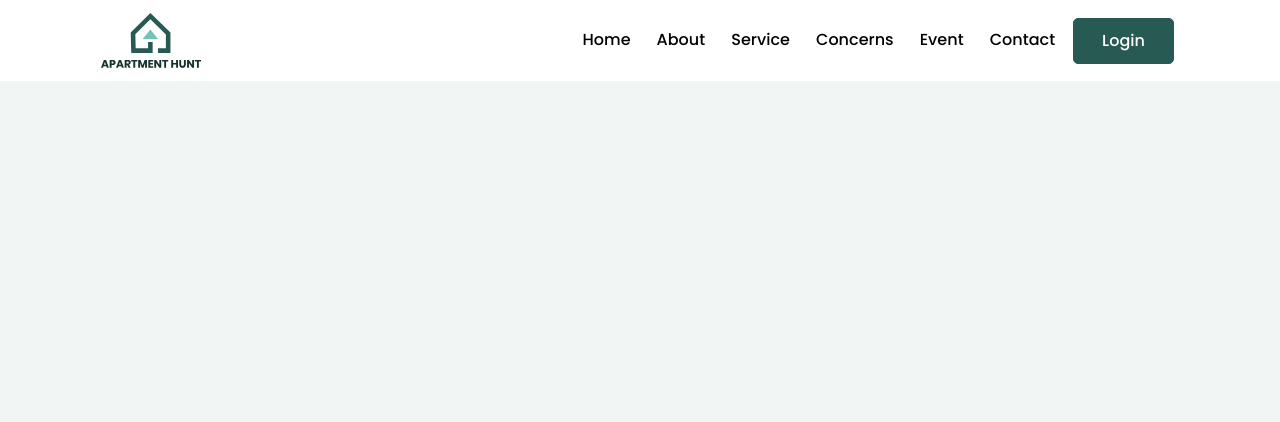
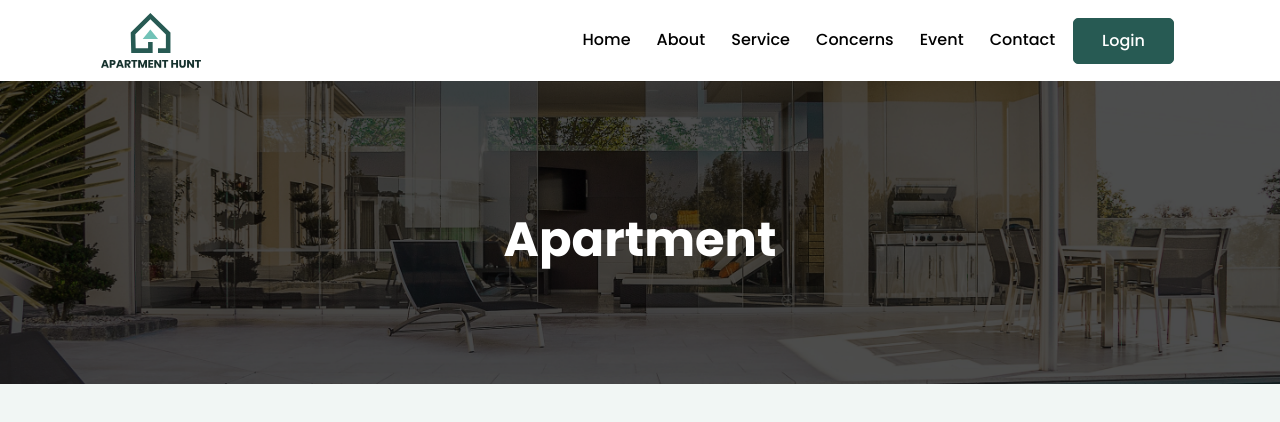
Before and after one commit to MsiIslam20/apartment-hunt, a React (Create React App) app: page /rentDetails in a window 1280 px wide. Shown: the top 422 px of the page. Built offline with nearby package versions, Linux system fonts and the light colour scheme.

Commit message:
update File

```diff
--- a/src/components/HomeMain/Details/Details.js
+++ b/src/components/HomeMain/Details/Details.js
@@ -2,9 +2,15 @@ import React from 'react';
 
 const Details = () => {
     return (
-        <div>
-
-        </div>
+        <section className="rent-header rent_home">
+            <div className="container">
+                <div className="row">
+                    <div className="col-md-7 mx-auto">
+                        <h1>Apartment</h1>
+                    </div>
+                </div>
+            </div>
+        </section>
     );
 };
 
--- a/src/components/HomeMain/Header/Header.css
+++ b/src/components/HomeMain/Header/Header.css
@@ -3,6 +3,9 @@
     background-size: cover;
     padding: 210px 0px;
     padding-bottom: 180px;
+}
+.rent-header.rent_home{
+    padding-bottom: 65px;
 }
 .rent-header h1{
     font-weight: bold;
```
Also changed, not shown: 1 other file (tests, documents, lock files or other folders).
